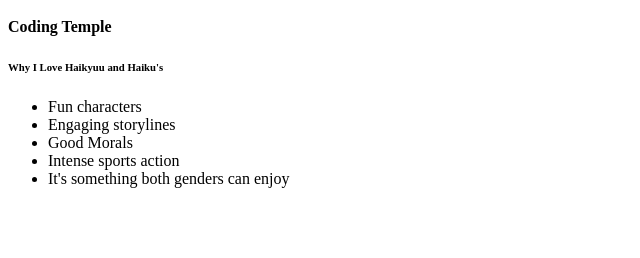
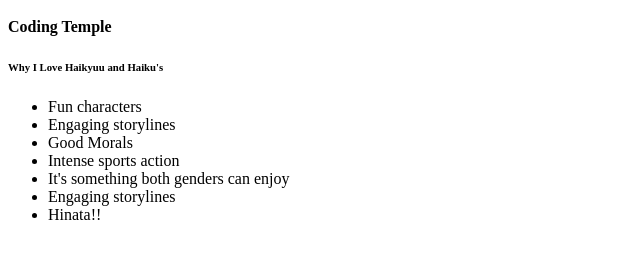
Before and after one commit to THawk224/kekambas_142_First_Foray, a plain HTML site: page index.html in a window 1280 px wide. Shown: the part 110-368 px from the top of the page, without its empty margins (0-640 px from the left). Drawn offline with Linux system fonts and the light colour scheme.

Commit message:
Add Engaging storylines and Hinatagit statusto Why I Love Haikyuu

```diff
--- a/index.html
+++ b/index.html
@@ -16,6 +16,8 @@
         <li>Good Morals</li>
         <li>Intense sports action</li>
         <li>It's something both genders can enjoy</li>
+        <li>Engaging storylines</li>
+        <li>Hinata!!</li>
     </ul>
 </body>
 </html>
```
